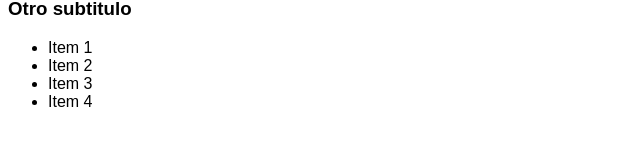
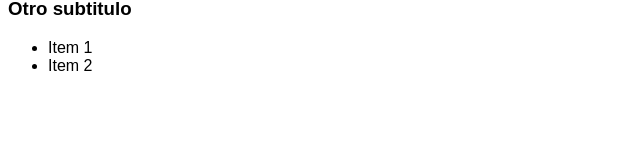
Before and after one commit to Ivluengo/prueba-git, a plain HTML site: page index.html in a window 1280 px wide. Shown: the part 130-276 px from the top of the page, without its empty margins (0-640 px from the left). Drawn offline with Linux system fonts and the light colour scheme.

Commit message:
Quitar 2 elementos de la lista

```diff
--- a/index.html
+++ b/index.html
@@ -14,8 +14,6 @@
   <ul>
     <li>Item 1</li>
     <li>Item 2</li>
-    <li>Item 3</li>
-    <li>Item 4</li>
   </ul>
 
 </body>
```
